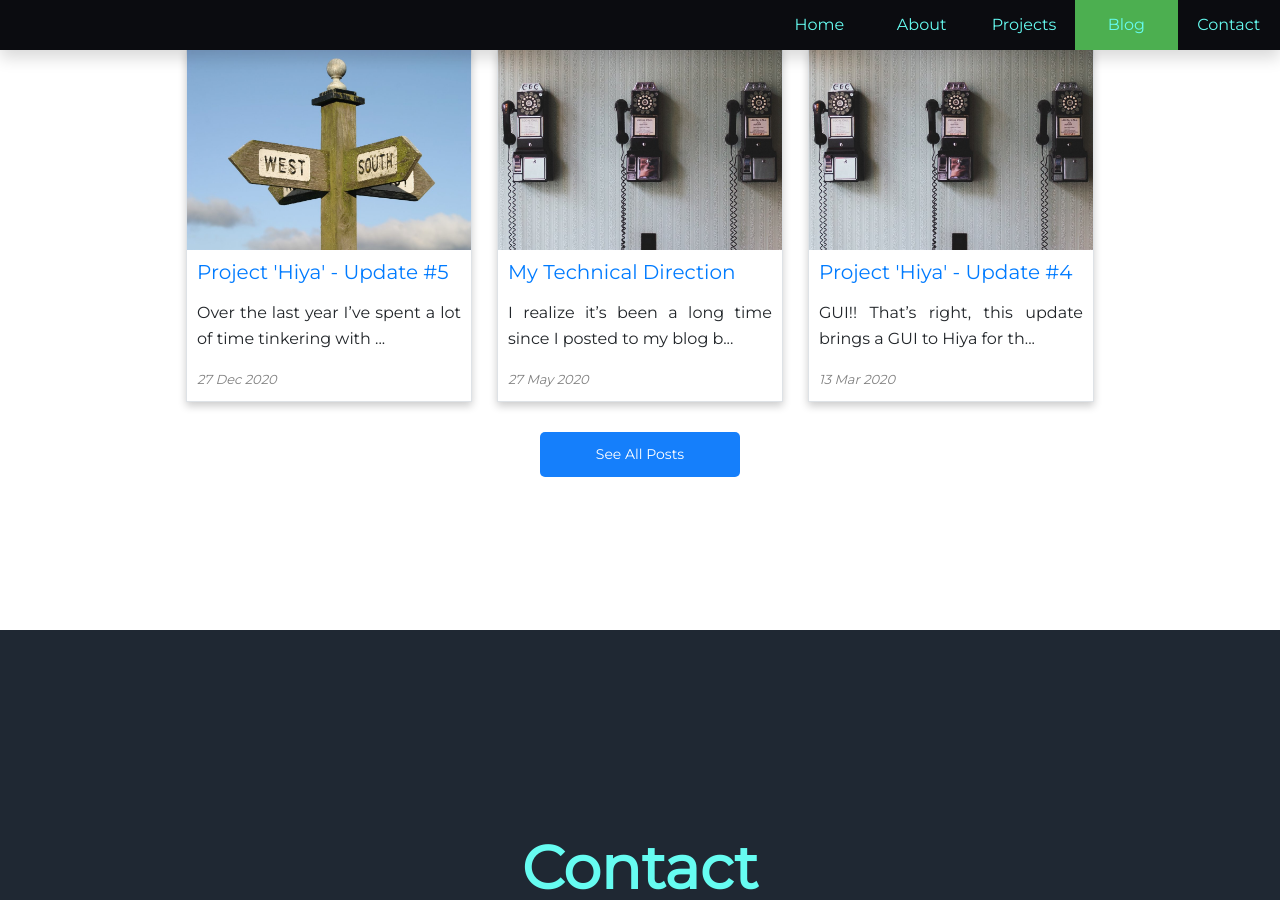
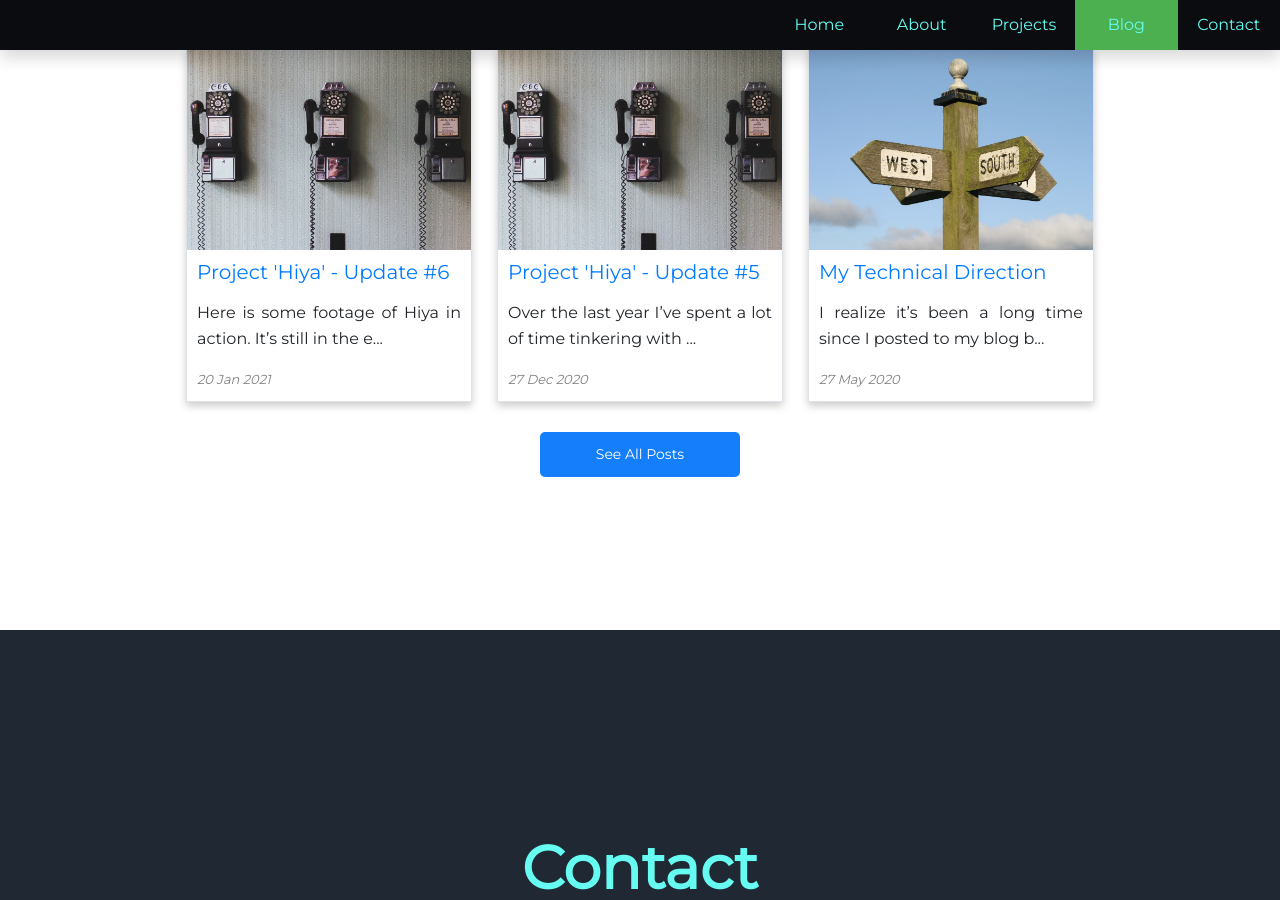
Before and after one commit to FabianTauriello/FabianTauriello.github.io, a Jekyll site: the page built from index.md, in a window 1280 px wide and 900 px high, scrolled down 2870 px. Built offline with Jekyll 4.4.1, drawn with Linux system fonts in a browser that asks for light colours; some web fonts are replaced.

Commit message:
Update #6 for Hiya Please enter the commit message for your changes. Lines starting

```diff
--- a/_layouts/default.html
+++ b/_layouts/default.html
@@ -135,7 +135,7 @@
                                 {% for post in site.posts limit: 3 %}
                                 {% if forloop.index == 1 %}
                                 <div class="blog-card border" data-aos="fade-up">
-                                        <img class="blog-thumb-img" src="../images/direction.jpg" alt="Blog post image">
+                                        <img class="blog-thumb-img" src="../images/hiya.jpg" alt="Blog post image">
                                         <div class="blog-post-container">
                                                 <a href="{{ post.url }}">
                                                         <h5>{{ post.title }}</h5>
@@ -157,7 +157,7 @@
                                 </div>
                                 {% else %}
                                 <div class="blog-card border" data-aos="fade-up">
-                                        <img class="blog-thumb-img" src="../images/hiya.jpg" alt="Blog post image">
+                                        <img class="blog-thumb-img" src="../images/direction.jpg" alt="Blog post image">
                                         <div class="blog-post-container">
                                                 <a href="{{ post.url }}">
                                                         <h5>{{ post.title }}</h5>
--- /dev/null
+++ b/_posts/project-update/2021-01-20-project-hiya-update-6.md
@@ -0,0 +1,39 @@
+---
+
+layout: post
+title: "Project 'Hiya' - Update #6"
+date: 2021-01-20 16:30:30 +0930
+author: Fabian Tauriello
+categories: project-update
+
+---
+
+Here is some footage of Hiya in action. It's still in the early stages of development but I have a lot of ideas and it's (slowly) coming together each day.
+
+<br>
+A few notes about what you're about to see:
+- Homer's phone (right) begins with the phone already logged in and ready to go
+- Fabian's phone (left) begins at the login screen
+- After logging in, the user is presented with four tabs in the bottom navigation view:
+    - In-progress: stories that are not finished. User's can still add text to the story and make other changes
+    - Finished: once an author is happy with the story, they can check the "tick" button in the action bar. If both authors have ticked this button, the story will be marked as "finished" and listed in this tab. Text changes can no longer occur. They can mark it as a "liked" and it will appear in the Liked tab.
+    - Liked: lists all liked stories
+    - Profile: allows a user to sign out.
+- After logging in, Fabian starts a story with Homer Simpson. At this point, the story log screen opens and each "author" takes turns, writing one sentence at a time to build a fictional story. From this screen, the author can also open the story into "full-screen mode", mark the story as "done", or make changes to the story's details (e.g. title and genres/tags)
+
+<br>
+Important note: play both videos at the same time to see how the app updates realtime.
+
+<br>
+
+<span style="float: left;">Fabian's phone</span>
+<span style="float: right;">Homer's phone</span>
+<br>
+<div>
+<video width="40%" style="border-radius: 8%; float: left; max-width: 560px !important;" controls>
+  <source src="/videos/Xperia.mp4" type="video/mp4">
+</video>
+<video width="40%" style="border-radius: 8%; float: right; max-width: 560px !important;" controls>
+  <source src="/videos/Pixel 3.mp4" type="video/mp4">
+</video>
+</div>
```
Also changed, not shown: _posts/project-update/2020-12-21-project-hiya-update-5 copy.md (renamed from _posts/project-update/2020-12-21-project-hiya-update-5.md), 3 other files.
